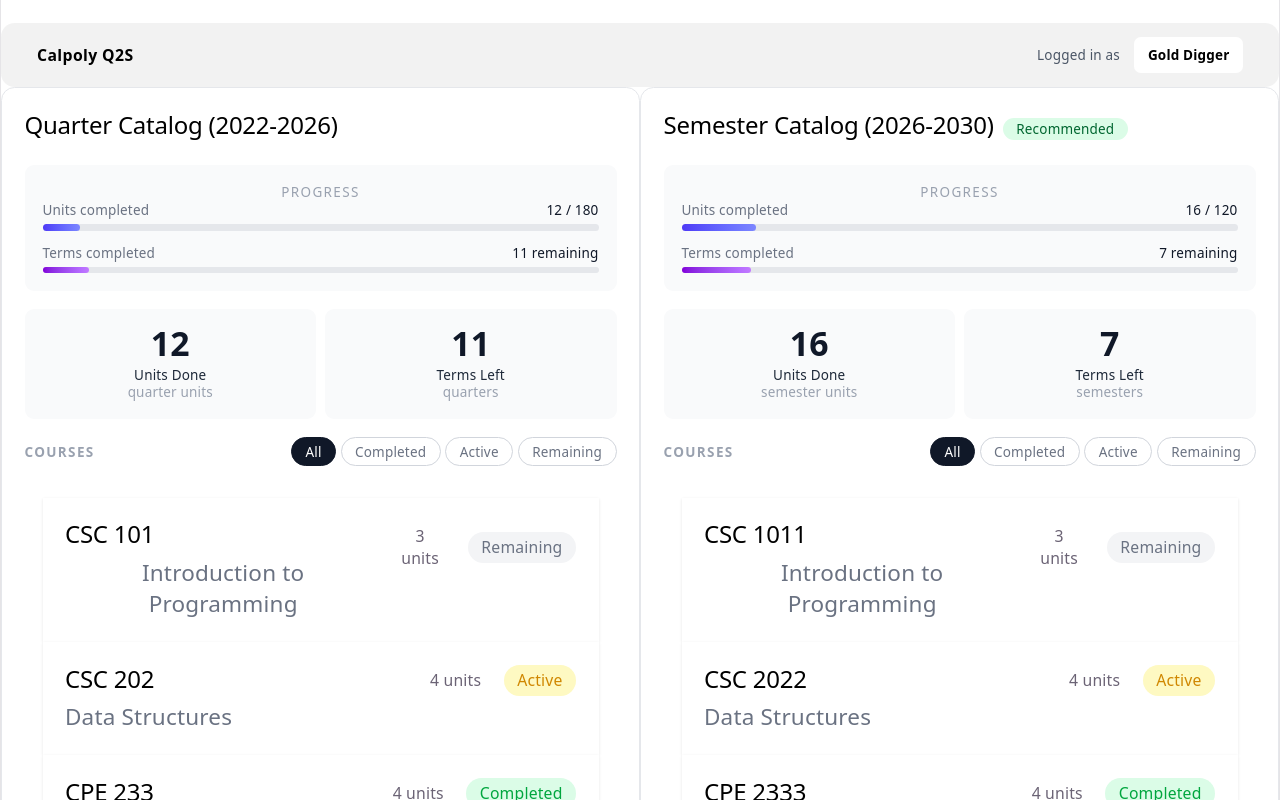
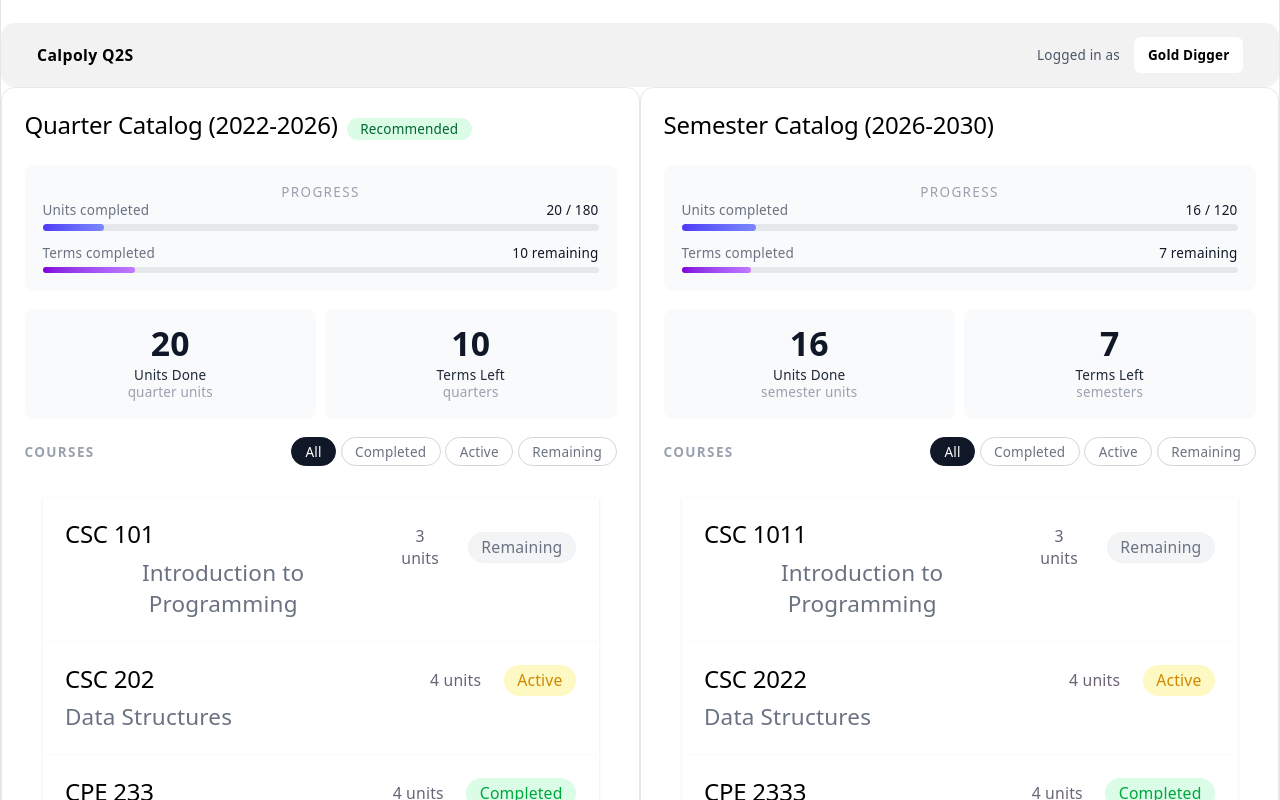
Before and after one commit to CSC307FinalProject/CalPolyQ2S, a React (Vite) app in the folder packages/frontend/: page /comparison in a window 1280 px wide. Shown: the top 800 px of the page. Built offline with nearby package versions, Linux system fonts and the light colour scheme.

Commit message:
Recommendation logic

```diff
--- a/packages/frontend/src/pages/comparison.tsx
+++ b/packages/frontend/src/pages/comparison.tsx
@@ -32,6 +32,8 @@ const quarterCourses = [
     status: "Completed",
   },
   { id: 5, title: "Databases", code: "CSC 365", units: 4, status: "Completed" },
+  { id: 6, title: "Databases", code: "CSC 365", units: 4, status: "Completed" },
+  { id: 7, title: "Databases", code: "CSC 365", units: 4, status: "Completed" }
 ];
 
 const semesterCourses = [
@@ -194,6 +196,8 @@ export default function Comparison() {
 
   const quartersLeftPercent = Math.min(((12 - quartersLeft) / 12) * 100, 100);
 
+  const Recommended = Math.min(2 * quartersLeft, 3 * semestersLeft);
+
   return (
     <div className="pt-5 bg-white ">
       <Navbar />
@@ -204,11 +208,12 @@ export default function Comparison() {
         >
           <div className="flex items-center gap-2 mb-4">
             <h2 className="text-black! text-sm">Quarter Catalog (2022-2026)</h2>
-            {/* <span className="bg-green-100 text-green-800 text-xs font-medium px-3 py-0.5 rounded-full">
-              Recommended
-            </span> */}
+            {Recommended === quartersLeft * 2 && (
+              <span className="bg-green-100 text-green-800 text-xs font-medium px-3 py-0.5 rounded-full">
+                Recommended
+              </span>
+            )}
           </div>
-
           <div className="bg-gray-50 rounded-lg p-4 mb-4">
             <p className="text-xs font-medium uppercase tracking-widest text-gray-400 mb-3">
               Progress
@@ -291,9 +296,11 @@ export default function Comparison() {
               <h2 className="text-black! text-sm">
                 Semester Catalog (2026-2030)
               </h2>
-              <span className="bg-green-100 text-green-800 text-xs font-medium px-3 py-0.5 rounded-full">
-                Recommended
-              </span>
+              {Recommended === semestersLeft * 3 && (
+                <span className="bg-green-100 text-green-800 text-xs font-medium px-3 py-0.5 rounded-full">
+                  Recommended
+                </span>
+              )}
             </div>
 
             <div className="bg-gray-50 rounded-lg p-4 mb-4">
```
